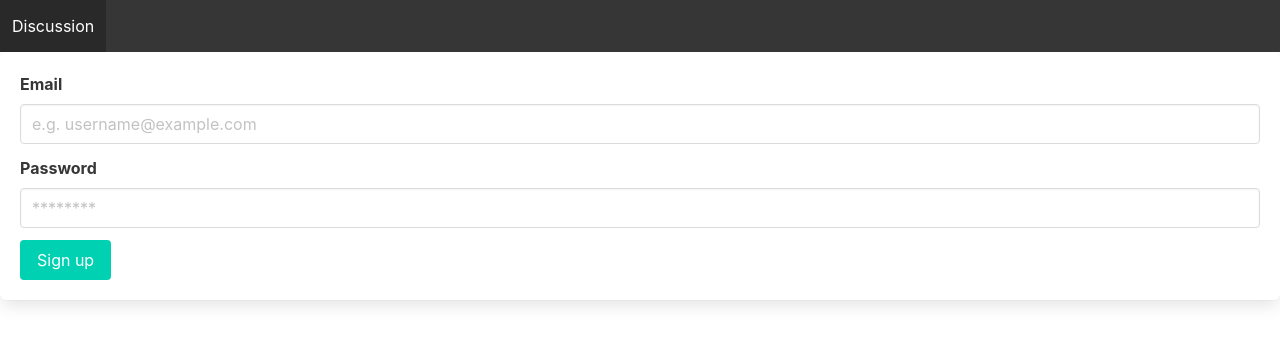
After one commit to DPRO295/D, a Django app: template djangoProject/CS295P_Project/templates/signin.html in a window 1280 px wide. The commit adds this page. Shown: the top 345 px of the page. Run offline with Django 4.2, Linux system fonts and the light colour scheme; the template is opened without the code that fills it, so the values that code supplies are empty.

Commit message:
add_everythiong_uptpdate

```diff
--- a/djangoProject/CS295P_Project/templates/home.html
+++ b/djangoProject/CS295P_Project/templates/home.html
@@ -19,8 +19,12 @@
 
         <div class="is-mobile has-text-centered">
             <a class="button has-text-centered-touch is-mobile is-success is-medium" align="center"
-               href="/login/">
+               href="/register/">
                 <span>Create Your Account Now</span>
+            </a>
+            <a class="button has-text-centered-touch is-mobile is-success is-medium" align="center"
+               href="/signin/">
+                <span>Sign in</span>
             </a>
         </div>
 
--- /dev/null
+++ b/djangoProject/CS295P_Project/templates/signin.html
@@ -0,0 +1,41 @@
+{% load static %}
+
+<!DOCTYPE html>
+<html lang="en">
+<head>
+    <meta charset="utf-8">
+    <meta name="viewport" content="width=device-width, initial-scale=1">
+    <title>login</title>
+    <link rel="stylesheet" href= {% static 'css/bulma.css' %}>
+</head>
+<body>
+    <nav class="navbar is-dark" role="navigation" aria-label="main navigation">
+      <div class="navbar-brand">
+        <a class="navbar-item" href="/">
+          Discussion
+        </a>
+      </div>
+    </nav>
+
+    <form method="post" class="box">
+        {% csrf_token %}
+        <div class="field">
+            <label class="label">Email</label>
+            <div class="control">
+                <input class="input" name="email" type="email" placeholder="e.g. username@example.com">
+            </div>
+        </div>
+
+        <div class="field">
+            <label class="label">Password</label>
+            <div class="control">
+                <input class="input" name="pwd" type="password" placeholder="********">
+            </div>
+        </div>
+
+        <button class="button is-primary">Sign up</button>
+        {{ error_msg }}
+    </form>
+</body>
+
+</html>
--- a/djangoProject/djangoProject/urls.py
+++ b/djangoProject/djangoProject/urls.py
@@ -1,5 +1,4 @@
 """djangoProject URL Configuration
-
 The `urlpatterns` list routes URLs to views. For more information please see:
     https://docs.djangoproject.com/en/4.1/topics/http/urls/
 Examples:
@@ -20,6 +19,7 @@ from CS295P_Project import views
 # where to find the app
 urlpatterns = [
     # path("admin/", admin.site.urls),
-    path("index/", views.index),
-    path("login/", views.login)
+    path("", views.home),
+    path("signin/", views.signin),
+    path("register/", views.register)
 ]
```
Also changed, not shown: djangoProject/CS295P_Project/templates/register.html (renamed from djangoProject/CS295P_Project/templates/login.html), djangoProject/CS295P_Project/views.py (line endings or trailing spaces).
